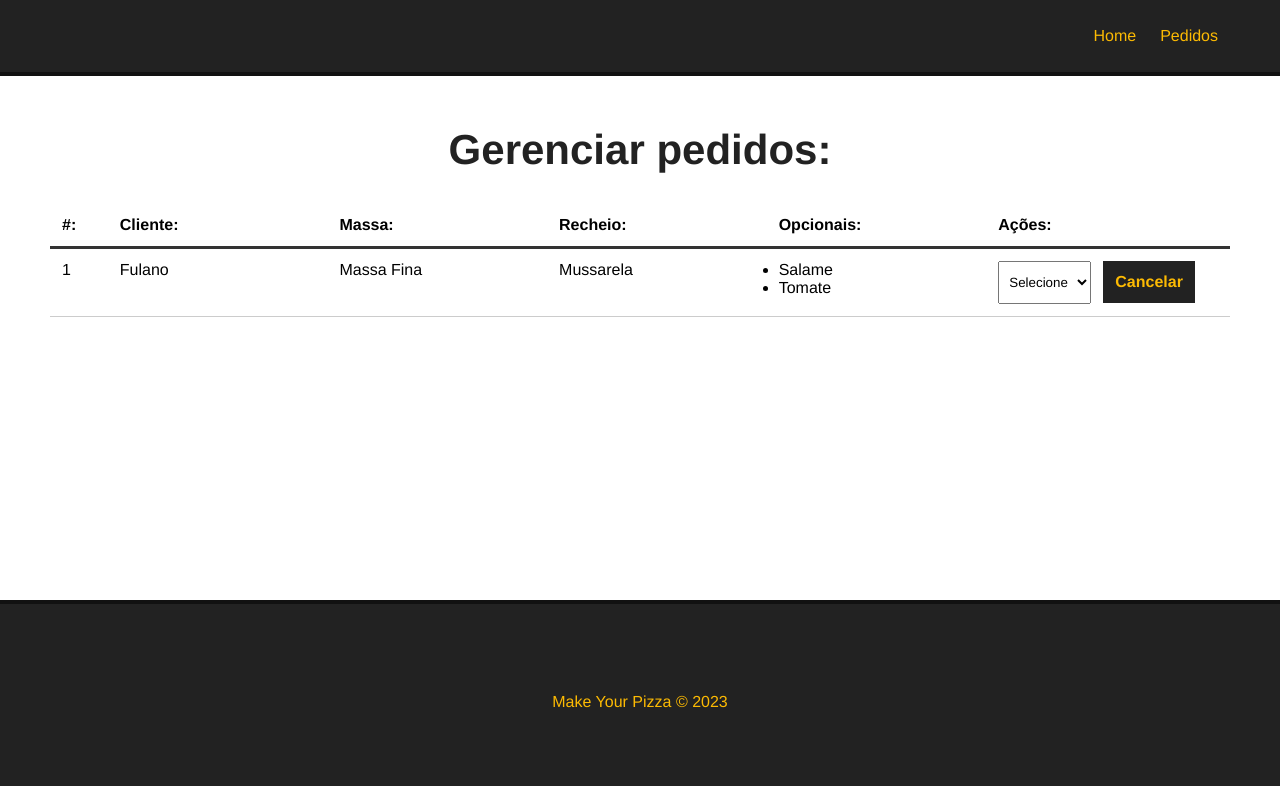
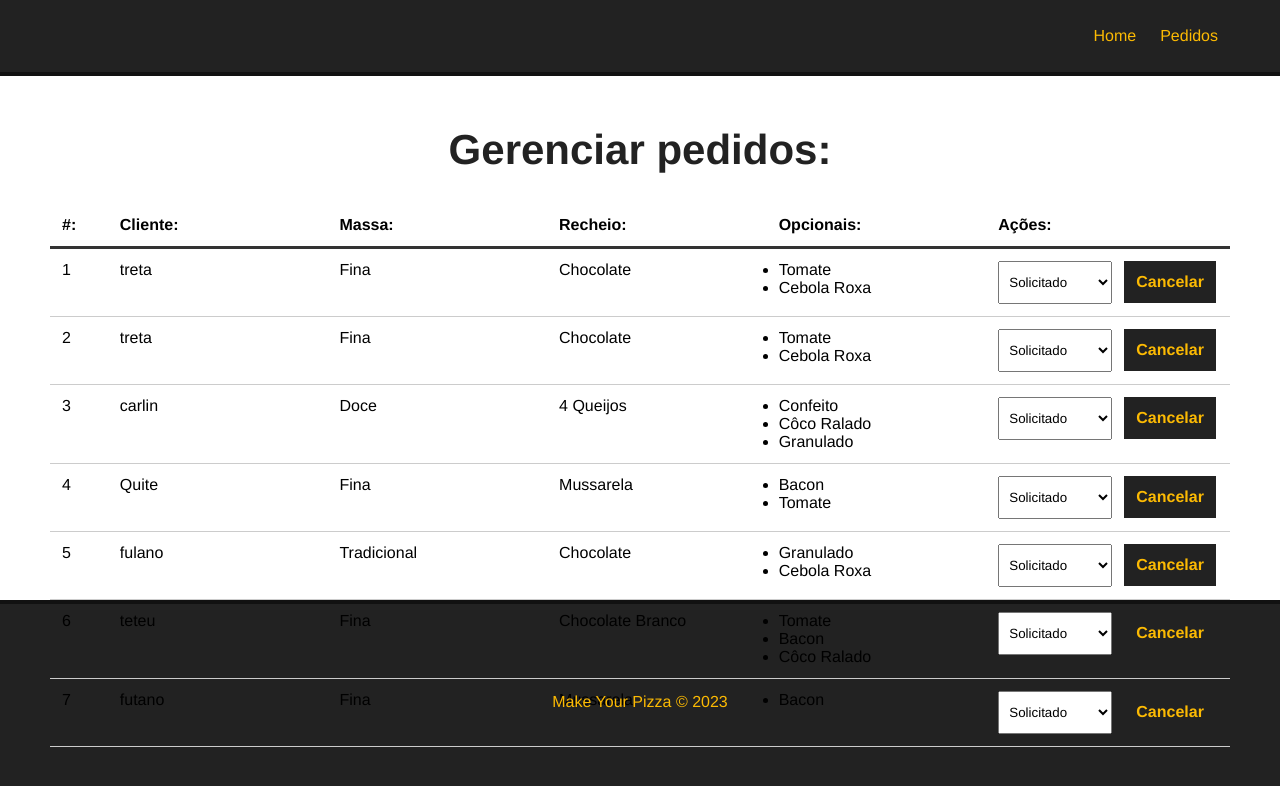
Before and after one commit to brnodionisio23/projeto-pizzaria, a Vue app: page /Pedidos in a window 1280 px wide. Shown: the top 786 px of the page. Built offline with nearby package versions, Linux system fonts and the light colour scheme; data requests are answered from the project's data file.

Commit message:
Retrieving data from the database to the dashboard

```diff
--- a/src/components/Dashboard.vue
+++ b/src/components/Dashboard.vue
@@ -11,20 +11,21 @@
             </div>
         </div>
         <div id="pizza-table-rows">
-            <div class="pizza-table-row">
-                <div class="order-number">1</div>
-                <div>Fulano</div>
-                <div>Massa Fina</div>
-                <div>Mussarela</div>
+            <div class="pizza-table-row" v-for="pizza in pizzas" :hey="pizza.id">
+                <div class="order-number">{{ pizza.id }}</div>
+                <div>{{ pizza.nome }}</div>
+                <div>{{ pizza.massa }}</div>
+                <div>{{ pizza.recheio }}</div>
                 <div>
                     <ul>
-                        <li>Salame</li>
-                        <li>Tomate</li>
+                        <li v-for="(opcional, index) in pizza.opcionais" :key="index">{{ opcional }}</li>
+
                     </ul>
                 </div>
                 <div>
                     <select name="status" id="status">
                         <option value="">Selecione</option>
+                        <option v-for="s in status" :key="s.id" value="s.tipo" :selected="pizza.status == s.tipo"> {{ s.tipo }}</option>
                     </select>
                     <button class="delete-btn">Cancelar</button>
                 </div>
@@ -36,7 +37,39 @@
 
 <script>
 export default {
-    name: "Dashboard"
+    name: "Dashboard",
+    data() {
+        return {
+            pizzas: null,
+            pizza_id: null,
+            status: []
+        }
+    },
+    methods: {
+        async getPedidos() {
+
+            const req = await fetch("http://localhost:3000/pizzas")
+
+            const data = await req.json()
+
+            this.pizzas = data
+
+            this.getStatus()
+        },
+
+        async getStatus() {
+
+            const req = await fetch("http://localhost:3000/status")
+
+            const data = await req.json()
+
+            this.status = data
+
+        }
+    },
+    mounted() {
+        this.getPedidos()
+    },
 }
 </script>
 
```
